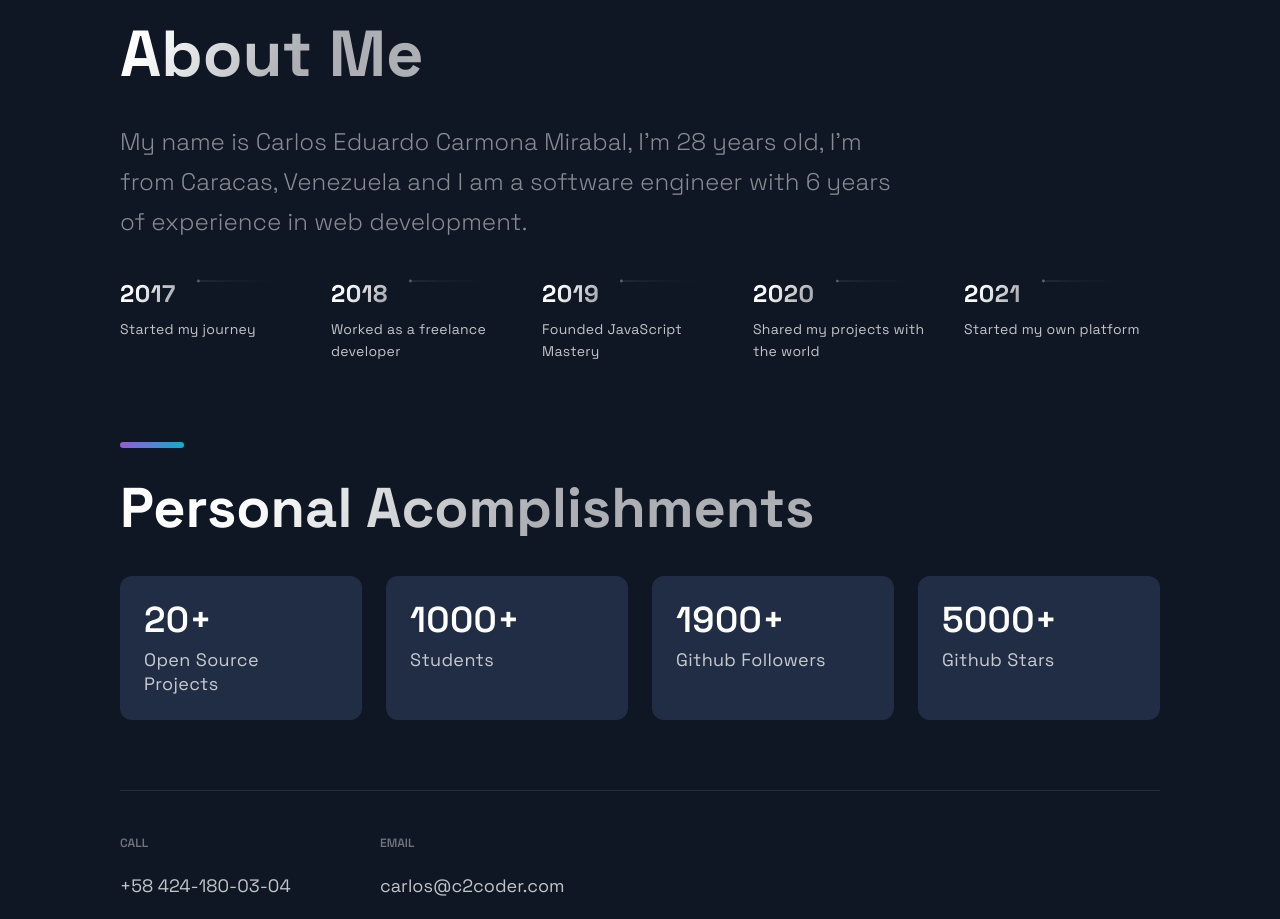
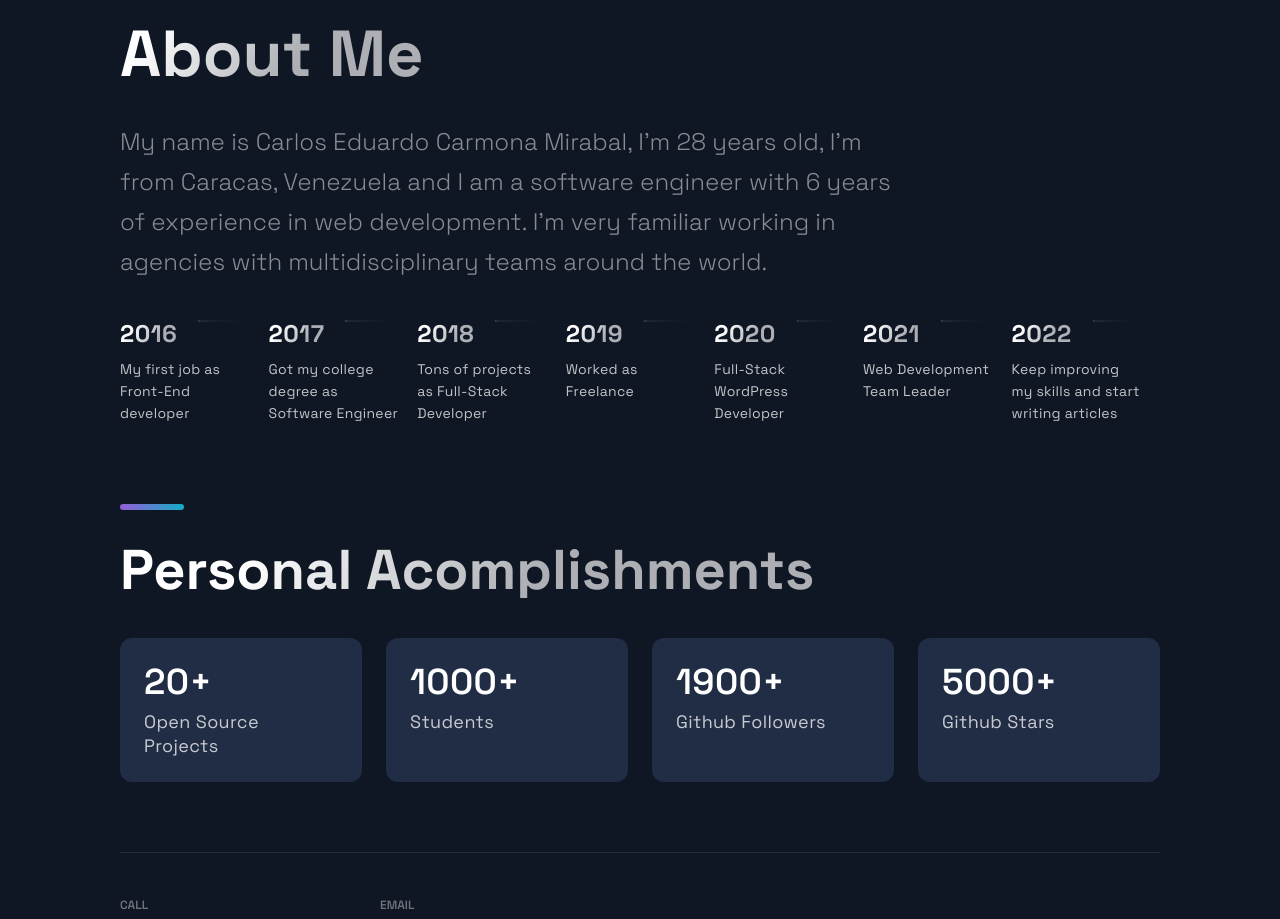
Before and after one commit to cecarmona/c2coder-portfolio, a Next.js app: page / in a window 1280 px wide. Shown: the part 2800-3719 px from the top of the page. Built offline with nearby package versions, Linux system fonts and the light colour scheme.

Commit message:
About Update

```diff
--- a/src/components/TimeLine/TimeLine.js
+++ b/src/components/TimeLine/TimeLine.js
@@ -47,7 +47,7 @@ const Timeline = () => {
       <SectionDivider />
       <SectionTitle main>About Me</SectionTitle>
       <SectionText>
-      My name is Carlos Eduardo Carmona Mirabal, I'm 28 years old, I'm from Caracas, Venezuela and I am a software engineer with 6 years of experience in web development.
+      My name is Carlos Eduardo Carmona Mirabal, I'm 28 years old, I'm from Caracas, Venezuela and I am a software engineer with 6 years of experience in web development. I’m very familiar working in agencies with multidisciplinary teams around the world.
       </SectionText>
       <CarouselContainer ref={carouselRef} onScroll={handleScroll}>
         <>
--- a/src/constants/constants.js
+++ b/src/constants/constants.js
@@ -38,9 +38,11 @@ export const projects = [
 ];
 
 export const TimeLineData = [
-  { year: 2017, text: 'Started my journey', },
-  { year: 2018, text: 'Worked as a freelance developer', },
-  { year: 2019, text: 'Founded JavaScript Mastery', },
-  { year: 2020, text: 'Shared my projects with the world', },
-  { year: 2021, text: 'Started my own platform', },
+  { year: 2016, text: 'My first job as Front-End developer', },
+  { year: 2017, text: 'Got my college degree as Software Engineer', },
+  { year: 2018, text: 'Tons of projects as Full-Stack Developer', },
+  { year: 2019, text: 'Worked as Freelance', },
+  { year: 2020, text: 'Full-Stack WordPress Developer', },
+  { year: 2021, text: 'Web Development Team Leader', },
+  { year: 2022, text: 'Keep improving my skills and start writing articles', },
 ];
```
